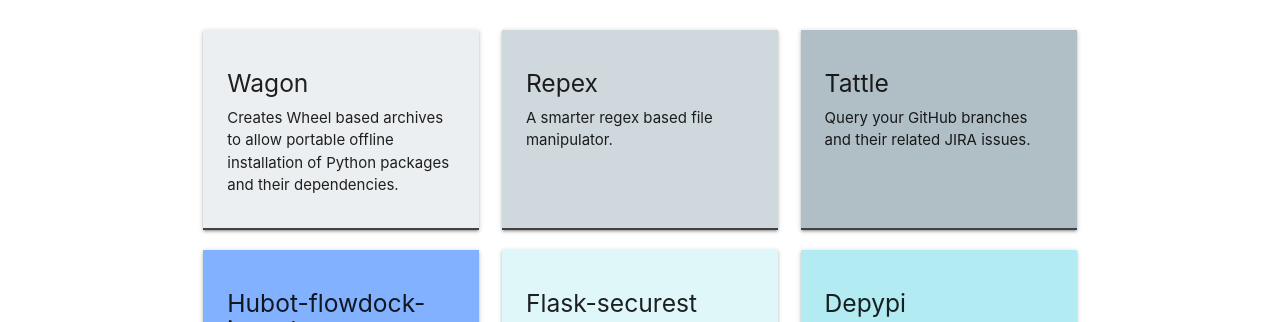
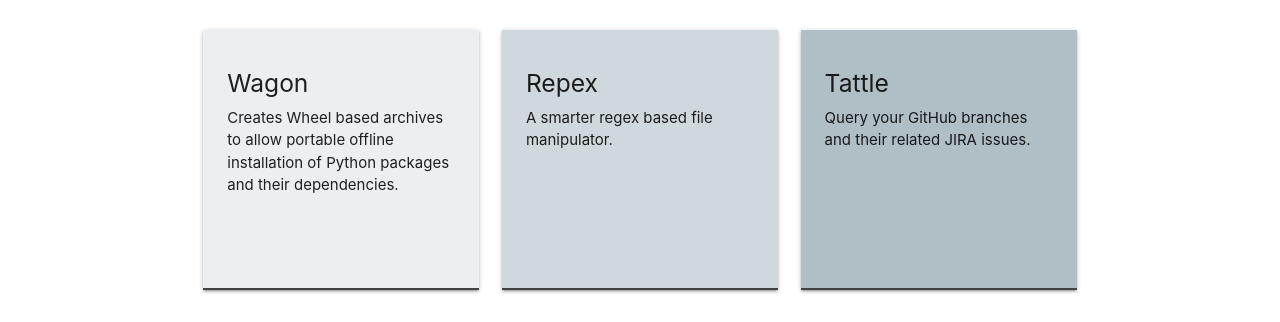
Before and after one commit to cloudify-cosmo/cloudify-cosmo.github.io, a website: page index.html in a window 1280 px wide. Shown: the part 456-778 px from the top of the page. Drawn offline with nearby package versions, Linux system fonts and the light colour scheme.

Commit message:
feat(dynamic cards height)

```diff
--- a/index.html
+++ b/index.html
@@ -210,6 +210,8 @@
 	</div>
 </div>
 
+<script src="//code.jquery.com/jquery-1.12.0.min.js"></script>
+<script src="js/cardsHeight.js"></script>
 <script type="text/javascript" src="//s7.addthis.com/js/300/addthis_widget.js#pubid=ra-536b49f755961db3"></script>
 <script type="text/javascript">
 	addthis.box("#addthis_trendingcontent", {
--- /dev/null
+++ b/js/cardsHeight.js
@@ -0,0 +1,25 @@
+'use strict';
+
+var max;
+var cards = $('.card');
+var cardsContent = $('.card-content');
+
+function setCardsHeight(){
+    max = 0;
+    cardsContent.each(function(){
+        var titleHeight = $(this).find('h5').height();
+        var contentHeight = $(this).find('p').height();
+
+        if (contentHeight + titleHeight > max){
+            max = contentHeight + titleHeight;
+        }
+    });
+    console.log(max);
+    cards.height(max+60);
+}
+
+$(window).resize(function() {
+    setTimeout(setCardsHeight,250);
+});
+
+setCardsHeight();
--- a/style/_responsive.scss
+++ b/style/_responsive.scss
@@ -1,6 +1,5 @@
 @media (min-width: 0px) {
   .project, .card{
-    height: 300px;
     width: 100%;
   }
   header, #logo{
@@ -8,53 +7,8 @@
   }
 }
 
-@media (min-width: 200px) {
-  .project, .card{
-    height: 130px;
-  }
-}
-
-@media (min-width: 344px) {
-  .project, .card{
-    height: 130px;
-  }
-
-}
-
-@media (min-width: 435px) {
-  .project, .card{
-    height: 140px;
-  }
-}
-
 @media (min-width: 660px) {
-  .project, .card{
-    height: 130px;
-  }
   header, #logo{
     height: $HEADER_HEIGHT !important;
   }
 }
-
-@media (min-width: 993px) {
-  .project, .card{
-    height: 230px;
-  }
-}
-
-@media (min-width: 1100px) {
-  .project, .card{
-    height: 220px;
-  }
-}
-
-@media (min-width: 1250px) {
-  .project, .card{
-    height: 200px;
-  }
-}
-@media (min-width: 1450px) {
-  .project, .card{
-    height: 200px;
-  }
-}
```
Also changed, not shown: static/main.css, 1 other file.
